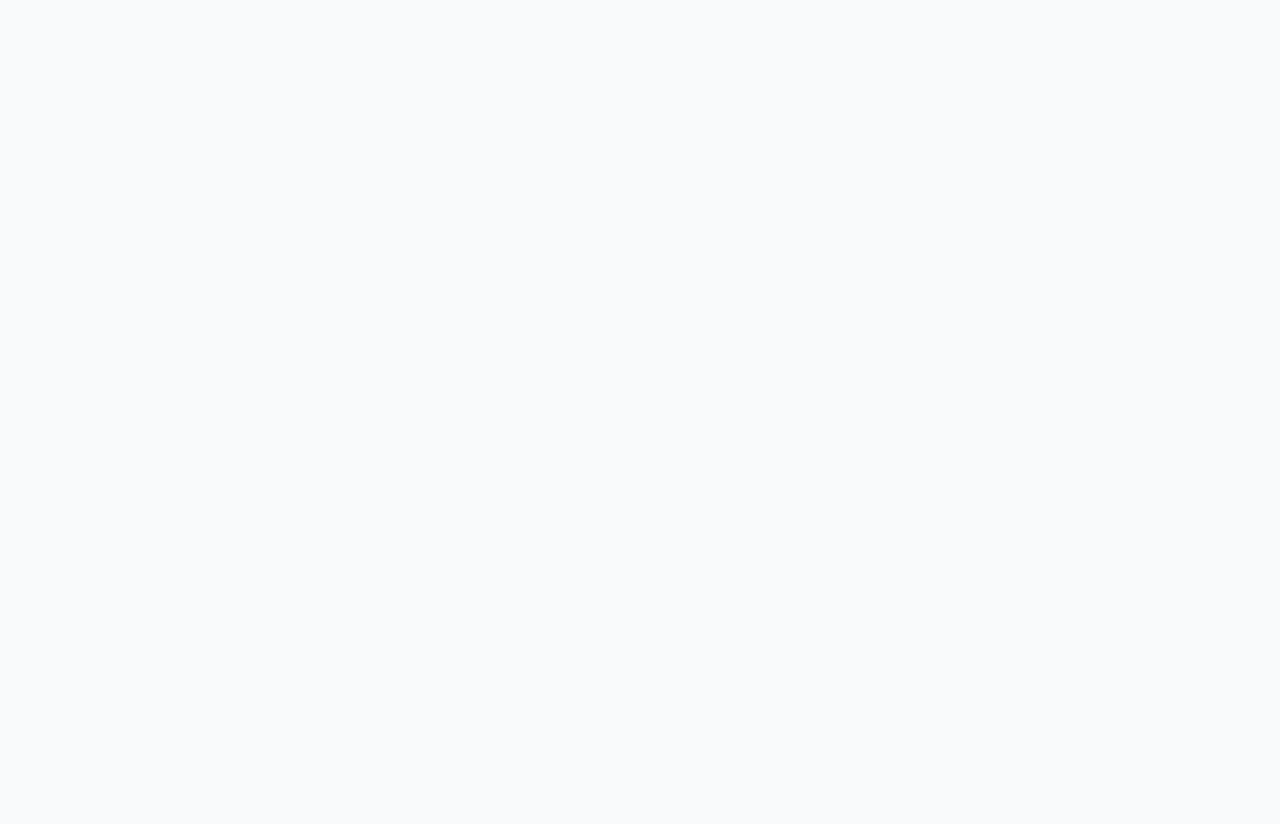
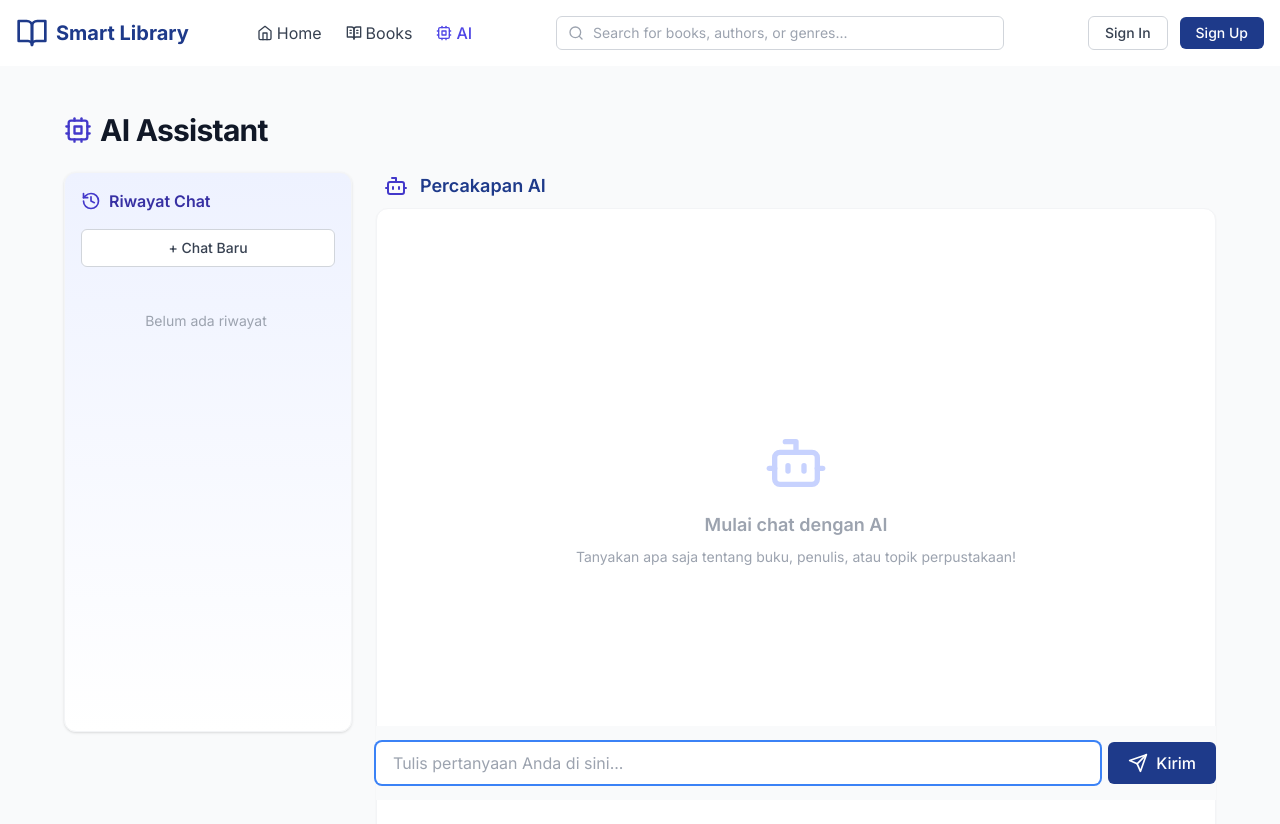
Before and after one commit to AriesDjae/SmartLibrary, a React (Vite) app in the folder FrontEnd/: page /ai in a window 1280 px wide. Before the commit this address had no page. Shown: the top 824 px of the page. Before the commit the page ends 800 px from the top, so only its background shows below. Built offline with nearby package versions, Linux system fonts and the light colour scheme.

Commit message:
Menambahkan Page AI

```diff
--- a/FrontEnd/src/App.tsx
+++ b/FrontEnd/src/App.tsx
@@ -11,6 +11,7 @@ import ProfilePage from './pages/ProfilePage';
 import ReaderPage from './pages/ReaderPage';
 import ProtectedRoute from './components/auth/ProtectedRoute';
 import { useAuth } from './contexts/AuthContext';
+import AiPage from './pages/AiPage';
 
 function App() {
   const { isAuthenticated, isLoading } = useAuth();
@@ -32,6 +33,7 @@ function App() {
         <Route path="sign-in" element={<SignInPage />} />
         <Route path="sign-up" element={<SignUpPage />} />
 
+        <Route path="ai" element={<AiPage />} />
         <Route element={<ProtectedRoute isAuthenticated={isAuthenticated} />}>
           <Route path="dashboard" element={<DashboardPage />} />
           <Route path="profile" element={<ProfilePage />} />
--- a/FrontEnd/src/components/home/Hero.tsx
+++ b/FrontEnd/src/components/home/Hero.tsx
@@ -10,7 +10,7 @@ const Hero: React.FC = () => {
   const handleSearch = (e: React.FormEvent) => {
     e.preventDefault();
     if (searchQuery.trim()) {
-      navigate(`/books?search=${encodeURIComponent(searchQuery.trim())}`);
+      navigate(`/ai?prompt=${encodeURIComponent(searchQuery.trim())}`);
     }
   };
 
@@ -51,7 +51,7 @@ const Hero: React.FC = () => {
             <form onSubmit={handleSearch} className="relative max-w-2xl mx-auto mb-8">
               <input
                 type="text"
-                placeholder="Search for books, authors, or genres..."
+                placeholder="Tanyakan sesuatu ke AI..."
                 className="w-full px-5 py-4 rounded-full text-gray-800 focus:outline-none focus:ring-2 focus:ring-highlight-500 shadow-lg"
                 value={searchQuery}
                 onChange={(e) => setSearchQuery(e.target.value)}
@@ -63,15 +63,6 @@ const Hero: React.FC = () => {
                 <Search className="h-6 w-6" />
               </button>
             </form>
-
-            <div className="flex flex-wrap justify-center gap-4 mt-6">
-              <Link to="/books" className="btn-primary px-6 py-3">
-                Browse Collection
-              </Link>
-              <Link to="/sign-up" className="btn bg-white text-primary-800 hover:bg-blue-50 focus:ring-primary-500 px-6 py-3">
-                Create Free Account
-              </Link>
-            </div>
           </motion.div>
         </div>
       </div>
--- a/FrontEnd/src/components/layout/Header.tsx
+++ b/FrontEnd/src/components/layout/Header.tsx
@@ -9,7 +9,8 @@ import {
   BarChart3,
   LogOut,
   Menu,
-  X
+  X,
+  Cpu
 } from 'lucide-react';
 import { motion, AnimatePresence } from 'framer-motion';
 import { useAuth } from '../../contexts/AuthContext';
@@ -86,6 +87,15 @@ const Header: React.FC = () => {
           >
             <BookOpenText className="h-4 w-4" />
             <span>Books</span>
+          </Link>
+          <Link
+            to="/ai"
+            className={`flex items-center space-x-1 hover:text-primary-600 transition-colors ${
+              isActivePath('/ai') ? 'text-primary-600 font-medium' : 'text-gray-700'
+            }`}
+          >
+            <Cpu className="h-4 w-4" />
+            <span>AI</span>
           </Link>
           {isAuthenticated && (
             <Link
@@ -205,8 +215,18 @@ const Header: React.FC = () => {
                   <BookOpenText className="h-5 w-5" />
                   <span>Books</span>
                 </Link>
+                <Link
+                  to="/ai"
+                  className={`flex items-center space-x-2 p-2 rounded-md transition-colors ${
+                    isActivePath('/ai')
+                      ? 'bg-primary-50 text-primary-600'
+                      : 'hover:bg-gray-50'
+                  }`}
+                >
+                  <Cpu className="h-5 w-5" />
+                  <span>AI</span>
+                </Link>
                 {isAuthenticated && (
-                  <>
                   <Link
                     to="/dashboard"
                     className={`flex items-center space-x-2 p-2 rounded-md transition-colors ${
@@ -218,25 +238,6 @@ const Header: React.FC = () => {
                     <BarChart3 className="h-5 w-5" />
                     <span>Dashboard</span>
                   </Link>
-                    <Link
-                      to="/profile"
-                      className={`flex items-center space-x-2 p-2 rounded-md transition-colors ${
-                        isActivePath('/profile')
-                          ? 'bg-primary-50 text-primary-600'
-                          : 'hover:bg-gray-50'
-                      }`}
-                    >
-                      <User className="h-5 w-5" />
-                      <span>Profile</span>
-                    </Link>
-                    <button
-                      onClick={signOut}
-                      className="flex items-center space-x-2 p-2 hover:bg-gray-50 rounded-md w-full text-left transition-colors"
-                    >
-                      <LogOut className="h-5 w-5" />
-                      <span>Sign Out</span>
-                    </button>
-                  </>
                 )}
               </nav>
 
--- a/FrontEnd/src/components/layout/Layout.tsx
+++ b/FrontEnd/src/components/layout/Layout.tsx
@@ -6,6 +6,7 @@ import Footer from './Footer';
 const Layout: React.FC = () => {
   const location = useLocation();
   const isReaderPage = location.pathname.startsWith('/reader');
+  const isAiPage = location.pathname.startsWith('/ai');
 
   return (
     <div className="flex flex-col min-h-screen">
@@ -13,7 +14,7 @@ const Layout: React.FC = () => {
       <main className={`flex-grow ${!isReaderPage ? 'pt-16 md:pt-20' : ''}`}>
         <Outlet />
       </main>
-      {!isReaderPage && <Footer />}
+      {!isReaderPage && !isAiPage && <Footer />}
     </div>
   );
 };
--- /dev/null
+++ b/FrontEnd/src/pages/AiPage.tsx
@@ -0,0 +1,192 @@
+import React, { useEffect, useRef, useState } from 'react';
+import { Cpu, Send, History, User as UserIcon, Bot } from 'lucide-react';
+import { useLocation } from 'react-router-dom';
+
+interface ChatMessage {
+  role: 'user' | 'ai';
+  content: string;
+}
+
+interface ChatHistoryItem {
+  id: string;
+  title: string;
+  messages: ChatMessage[];
+}
+
+function generateTitle(messages: ChatMessage[]): string {
+  // Ambil 6 kata pertama dari pertanyaan user pertama
+  const firstUserMsg = messages.find(m => m.role === 'user');
+  if (!firstUserMsg) return 'Chat Baru';
+  return firstUserMsg.content.split(' ').slice(0, 6).join(' ') + (firstUserMsg.content.split(' ').length > 6 ? '...' : '');
+}
+
+const AiPage: React.FC = () => {
+  const location = useLocation();
+  const params = new URLSearchParams(location.search);
+  const initialPrompt = params.get('prompt');
+
+  // History per sesi (dummy, tidak persistent)
+  const [history, setHistory] = useState<ChatHistoryItem[]>([]);
+  const [selectedChatId, setSelectedChatId] = useState<string>('');
+  const [messages, setMessages] = useState<ChatMessage[]>([]);
+  const [input, setInput] = useState('');
+  const chatEndRef = useRef<HTMLDivElement>(null);
+
+  // Scroll to bottom when messages change
+  useEffect(() => {
+    chatEndRef.current?.scrollIntoView({ behavior: 'smooth' });
+  }, [messages]);
+
+  // Jika ada prompt dari query string, buat sesi chat baru
+  useEffect(() => {
+    if (initialPrompt) {
+      const newMessages = [
+        { role: 'user' as const, content: initialPrompt },
+        { role: 'ai' as const, content: `Ini adalah jawaban AI untuk: "${initialPrompt}"` }
+      ];
+      const newId = Date.now().toString();
+      const newHistory: ChatHistoryItem = {
+        id: newId,
+        title: generateTitle(newMessages),
+        messages: newMessages
+      };
+      setHistory(prev => [newHistory, ...prev]);
+      setSelectedChatId(newId);
+      setMessages(newMessages);
+    }
+    // eslint-disable-next-line
+  }, [initialPrompt]);
+
+  // Handle send message
+  const handleSend = (e: React.FormEvent) => {
+    e.preventDefault();
+    const trimmed = input.trim();
+    if (!trimmed) return;
+    const newMessages = [
+      ...messages,
+      { role: 'user' as const, content: trimmed },
+      { role: 'ai' as const, content: `Ini adalah jawaban AI untuk: "${trimmed}"` }
+    ];
+    setMessages(newMessages);
+    setInput('');
+    // Update history
+    if (selectedChatId) {
+      setHistory(prev => prev.map(h => h.id === selectedChatId ? { ...h, messages: newMessages, title: generateTitle(newMessages) } : h));
+    } else {
+      // Chat baru
+      const newId = Date.now().toString();
+      const newHistory: ChatHistoryItem = {
+        id: newId,
+        title: generateTitle(newMessages),
+        messages: newMessages
+      };
+      setHistory(prev => [newHistory, ...prev]);
+      setSelectedChatId(newId);
+    }
+  };
+
+  // Pilih history
+  const handleSelectHistory = (id: string) => {
+    const item = history.find(h => h.id === id);
+    if (item) {
+      setSelectedChatId(id);
+      setMessages(item.messages);
+    }
+  };
+
+  // Chat baru
+  const handleNewChat = () => {
+    setSelectedChatId('');
+    setMessages([]);
+    setInput('');
+  };
+
+  // Judul/topik chat aktif
+  const activeTitle = history.find(h => h.id === selectedChatId)?.title || 'Percakapan AI';
+
+  return (
+    <div className="min-h-screen bg-gray-50 flex flex-col">
+      <div className="container mx-auto pt-8 flex-1 flex flex-col max-w-6xl w-full">
+        <div className="flex items-center gap-2 mb-6">
+          <Cpu className="h-7 w-7 text-primary-700" />
+          <h1 className="text-3xl font-bold">AI Assistant</h1>
+        </div>
+        <div className="flex flex-1 gap-6">
+          {/* Sidebar History */}
+          <aside className="w-72 bg-gradient-to-b from-primary-50 to-white rounded-xl shadow border border-gray-100 p-4 flex flex-col h-[600px] max-h-[70vh] min-w-[200px]">
+            <div className="flex items-center gap-2 mb-4">
+              <History className="h-5 w-5 text-primary-700" />
+              <span className="font-semibold text-primary-800">Riwayat Chat</span>
+            </div>
+            <button onClick={handleNewChat} className="btn-outline w-full mb-3 text-sm">+ Chat Baru</button>
+            <div className="flex-1 overflow-y-auto space-y-2 pr-1">
+              {history.length === 0 && <div className="text-gray-400 text-sm text-center mt-8">Belum ada riwayat</div>}
+              {history.map(item => (
+                <button
+                  key={item.id}
+                  onClick={() => handleSelectHistory(item.id)}
+                  className={`w-full text-left px-3 py-2 rounded-lg text-sm transition-colors ${selectedChatId === item.id ? 'bg-primary-100 text-primary-700 font-semibold' : 'hover:bg-gray-100 text-gray-700'}`}
+                >
+                  {item.title}
+                </button>
+              ))}
+            </div>
+          </aside>
+          {/* Chat Main */}
+          <section className="flex-1 flex flex-col">
+            <div className="flex items-center gap-3 mb-2 px-2">
+              <Bot className="h-6 w-6 text-primary-700" />
+              <span className="font-semibold text-lg text-primary-900">{activeTitle}</span>
+            </div>
+            <div className="flex-1 overflow-y-auto bg-white rounded-xl shadow-sm border border-gray-100 px-0 sm:px-6 py-4 flex flex-col relative" style={{paddingBottom: '90px', minHeight: 400}}>
+              {messages.length === 0 && (
+                <div className="flex flex-col items-center justify-center h-full py-16">
+                  <Bot className="h-16 w-16 text-primary-200 mb-4" />
+                  <div className="text-gray-400 text-lg font-semibold mb-2">Mulai chat dengan AI</div>
+                  <div className="text-gray-400 text-sm">Tanyakan apa saja tentang buku, penulis, atau topik perpustakaan!</div>
+                </div>
+              )}
+              {messages.map((msg, idx) => (
+                <div key={idx} className={`flex ${msg.role === 'user' ? 'justify-end' : 'justify-start'} ${idx === messages.length-1 ? '' : 'mb-3'}`}>
+                  <div className={`flex items-end gap-2 max-w-[85%]`}>
+                    {msg.role === 'ai' && (
+                      <span className="flex-shrink-0"><Bot className="h-7 w-7 text-primary-400" /></span>
+                    )}
+                    <div className={`px-4 py-2 rounded-2xl text-sm whitespace-pre-line break-words shadow-sm ${
+                      msg.role === 'user'
+                        ? 'bg-primary-700 text-white rounded-br-md'
+                        : 'bg-gray-100 text-gray-800 rounded-bl-md border border-gray-200'
+                    }`}>
+                      {msg.content}
+                    </div>
+                    {msg.role === 'user' && (
+                      <span className="flex-shrink-0"><UserIcon className="h-7 w-7 text-primary-400" /></span>
+                    )}
+                  </div>
+                </div>
+              ))}
+              <div ref={chatEndRef} />
+            </div>
+            {/* Sticky input at bottom */}
+            <form onSubmit={handleSend} className="w-full flex gap-2 px-2 sm:px-0 py-4 bg-gray-50 sticky bottom-0 z-10 mb-8" style={{marginTop: '-90px'}}>
+              <input
+                type="text"
+                className="input flex-1 min-w-0"
+                placeholder="Tulis pertanyaan Anda di sini..."
+                value={input}
+                onChange={e => setInput(e.target.value)}
+                autoFocus
+              />
+              <button type="submit" className="btn-primary flex items-center gap-2 px-5">
+                <Send className="h-5 w-5" />
+                Kirim
+              </button>
+            </form>
+          </section>
+        </div>
+      </div>
+    </div>
+  );
+};
+
+export default AiPage;
```
Lines whose indentation alone changed are shown as unchanged.
